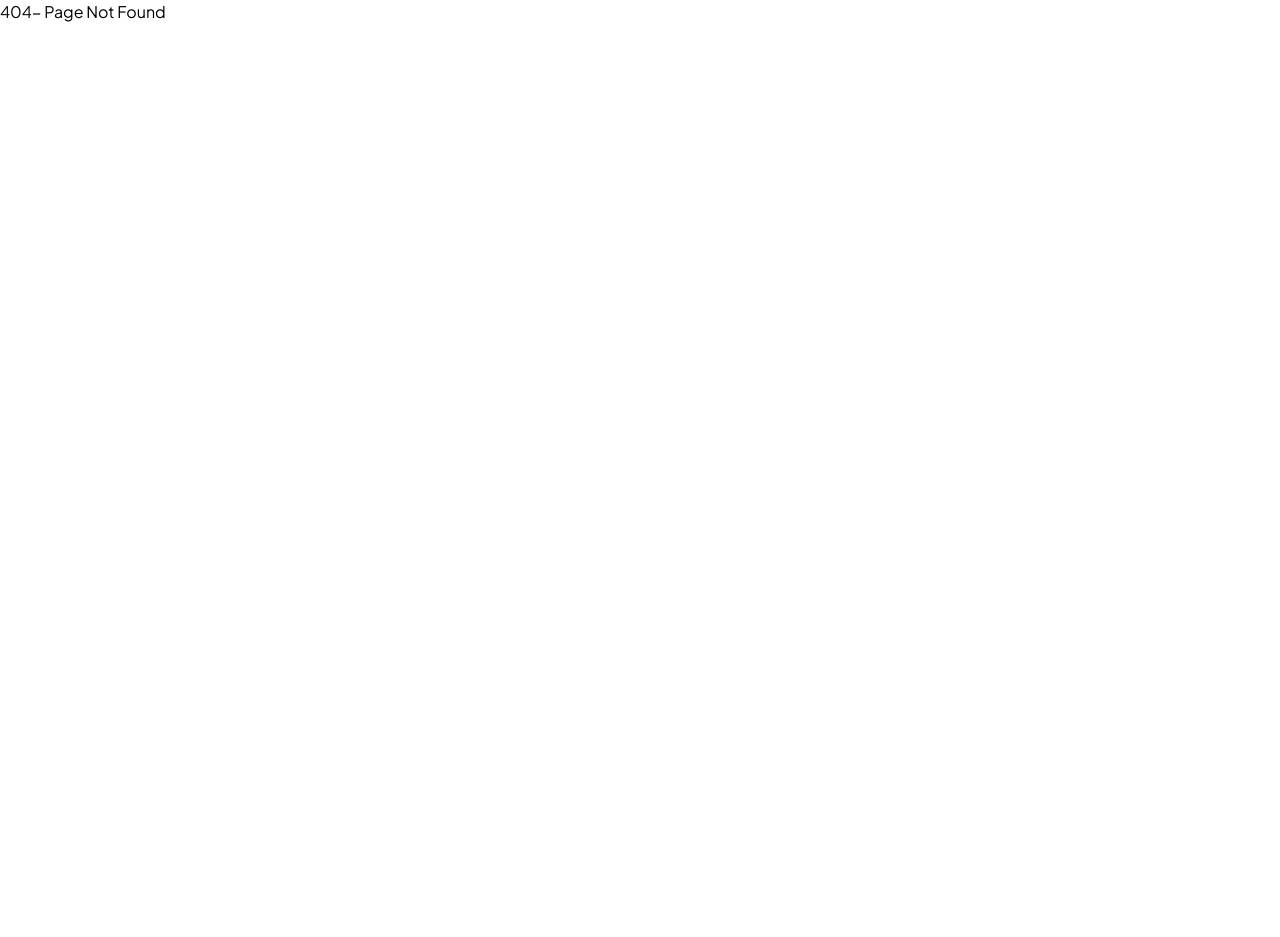
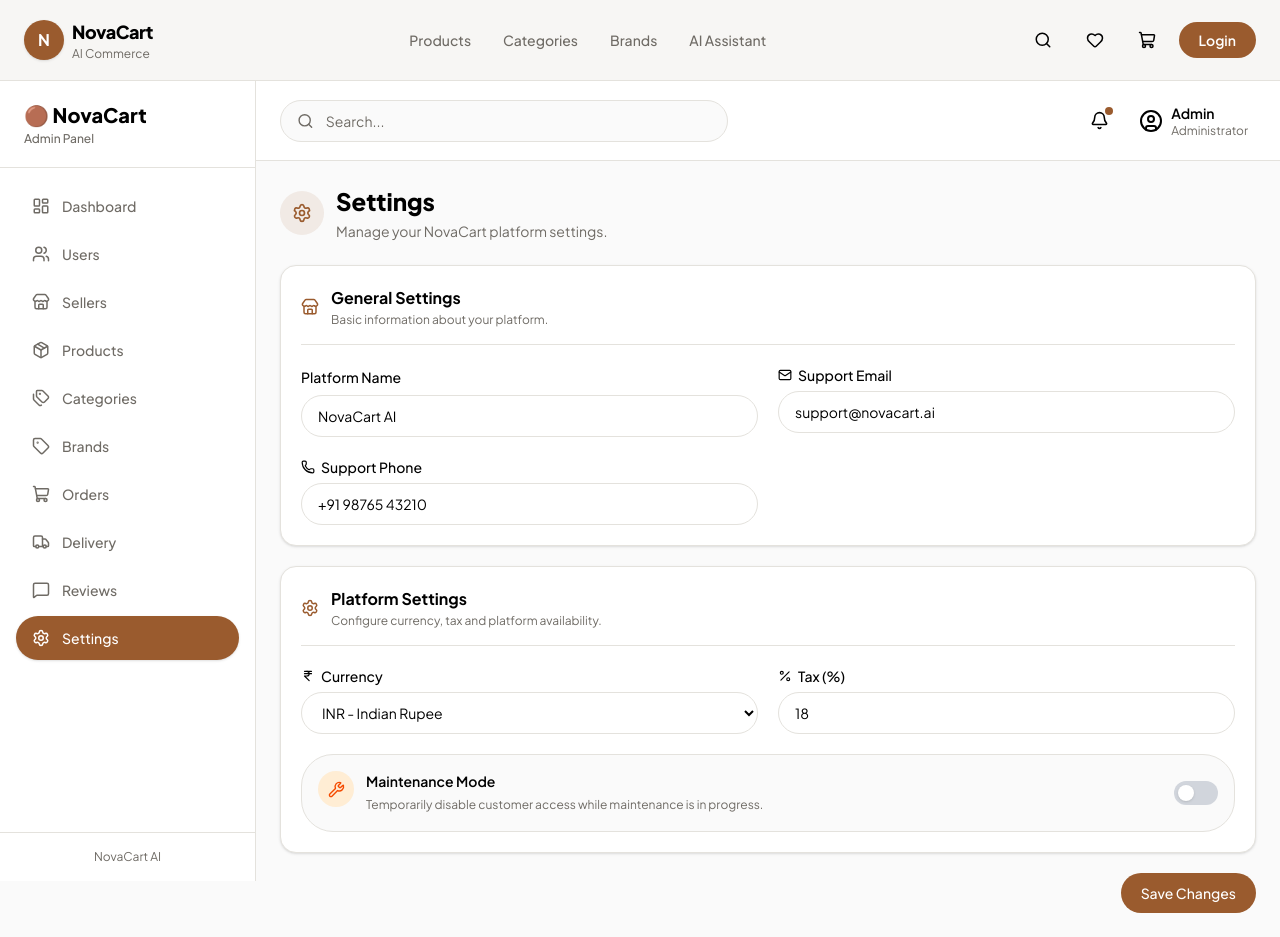
Before and after one commit to musahidkhn-dev/NovaCart-AI-Frontend, a React (Vite) app: page /admin/settings in a window 1280 px wide. Before the commit this address had no page. Before the commit the page ends 800 px from the top, so only its background shows below. Built offline with nearby package versions, Linux system fonts and the light colour scheme.

Commit message:
feat: complete admin panel modules

```diff
--- /dev/null
+++ b/src/pages/admin/AdminSettings.jsx
@@ -0,0 +1,234 @@
+import {
+  Settings,
+  Store,
+  Mail,
+  Phone,
+  IndianRupee,
+  Percent,
+  Wrench,
+} from "lucide-react";
+import { useState } from "react";
+
+const AdminSettings = () => {
+  const [settings, setSettings] = useState({
+    platformName: "NovaCart AI",
+    supportEmail: "support@novacart.ai",
+    supportPhone: "+91 98765 43210",
+    currency: "INR",
+    tax: "18",
+    maintenanceMode: false,
+  });
+  const [savedSettings, setSavedSettings] = useState(settings);
+  const [showSavedMessage, setShowSavedMessage] = useState(false);
+
+  const handleChange = (field, value) => {
+    setSettings((prev) => ({
+      ...prev,
+      [field]: value,
+    }));
+  };
+
+  const handleSaveSettings = () => {
+    setSavedSettings(settings);
+    setShowSavedMessage(true);
+
+    setTimeout(() => {
+      setShowSavedMessage(false);
+    }, 2500);
+  };
+
+  return (
+    <div>
+      {/* Header */}
+      <div>
+        <div className="flex items-center gap-3">
+          <div className="flex h-11 w-11 items-center justify-center rounded-xl bg-primary/10 text-primary">
+            <Settings size={20} />
+          </div>
+
+          <div>
+            <h1 className="text-2xl font-black text-heading">Settings</h1>
+
+            <p className="mt-1 text-sm text-muted">
+              Manage your NovaCart platform settings.
+            </p>
+          </div>
+        </div>
+      </div>
+
+      {/* General Settings */}
+      <div className="mt-6 rounded-2xl border border-border bg-white p-5 shadow-sm">
+        <div className="flex items-center gap-3 border-b border-border pb-4">
+          <Store size={18} className="text-primary" />
+
+          <div>
+            <h2 className="text-base font-bold text-heading">
+              General Settings
+            </h2>
+
+            <p className="mt-0.5 text-xs text-muted">
+              Basic information about your platform.
+            </p>
+          </div>
+        </div>
+
+        <div className="mt-5 grid gap-5 md:grid-cols-2">
+          {/* Platform Name */}
+          <div>
+            <label className="text-sm font-medium text-heading">
+              Platform Name
+            </label>
+
+            <input
+              type="text"
+              value={settings.platformName}
+              onChange={(e) => handleChange("platformName", e.target.value)}
+              className="mt-1.5 w-full rounded-xl border border-border px-4 py-2.5 text-sm outline-none transition focus:border-primary"
+            />
+          </div>
+
+          {/* Support Email */}
+          <div>
+            <label className="flex items-center gap-1.5 text-sm font-medium text-heading">
+              <Mail size={14} />
+              Support Email
+            </label>
+
+            <input
+              type="email"
+              value={settings.supportEmail}
+              onChange={(e) => handleChange("supportEmail", e.target.value)}
+              className="mt-1.5 w-full rounded-xl border border-border px-4 py-2.5 text-sm outline-none transition focus:border-primary"
+            />
+          </div>
+
+          {/* Support Phone */}
+          <div>
+            <label className="flex items-center gap-1.5 text-sm font-medium text-heading">
+              <Phone size={14} />
+              Support Phone
+            </label>
+
+            <input
+              type="tel"
+              value={settings.supportPhone}
+              onChange={(e) => handleChange("supportPhone", e.target.value)}
+              className="mt-1.5 w-full rounded-xl border border-border px-4 py-2.5 text-sm outline-none transition focus:border-primary"
+            />
+          </div>
+        </div>
+      </div>
+
+      {/* Platform Settings */}
+      <div className="mt-5 rounded-2xl border border-border bg-white p-5 shadow-sm">
+        <div className="flex items-center gap-3 border-b border-border pb-4">
+          <Settings size={18} className="text-primary" />
+
+          <div>
+            <h2 className="text-base font-bold text-heading">
+              Platform Settings
+            </h2>
+
+            <p className="mt-0.5 text-xs text-muted">
+              Configure currency, tax and platform availability.
+            </p>
+          </div>
+        </div>
+
+        <div className="mt-5 grid gap-5 md:grid-cols-2">
+          {/* Currency */}
+          <div>
+            <label className="flex items-center gap-1.5 text-sm font-medium text-heading">
+              <IndianRupee size={14} />
+              Currency
+            </label>
+
+            <select
+              value={settings.currency}
+              onChange={(e) => handleChange("currency", e.target.value)}
+              className="mt-1.5 w-full rounded-xl border border-border bg-white px-4 py-2.5 text-sm outline-none transition focus:border-primary"
+            >
+              <option value="INR">INR - Indian Rupee</option>
+
+              <option value="USD">USD - US Dollar</option>
+
+              <option value="EUR">EUR - Euro</option>
+            </select>
+          </div>
+
+          {/* Tax */}
+          <div>
+            <label className="flex items-center gap-1.5 text-sm font-medium text-heading">
+              <Percent size={14} />
+              Tax (%)
+            </label>
+
+            <input
+              type="number"
+              min="0"
+              max="100"
+              value={settings.tax}
+              onChange={(e) => handleChange("tax", e.target.value)}
+              className="mt-1.5 w-full rounded-xl border border-border px-4 py-2.5 text-sm outline-none transition focus:border-primary"
+            />
+          </div>
+        </div>
+
+        {/* Maintenance */}
+        <div className="mt-5 flex flex-col gap-4 rounded-xl border border-border bg-[#FAFAFA] p-4 sm:flex-row sm:items-center sm:justify-between">
+          <div className="flex items-start gap-3">
+            <div className="flex h-9 w-9 shrink-0 items-center justify-center rounded-lg bg-orange-100 text-orange-600">
+              <Wrench size={17} />
+            </div>
+
+            <div>
+              <p className="text-sm font-semibold text-heading">
+                Maintenance Mode
+              </p>
+
+              <p className="mt-1 text-xs leading-5 text-muted">
+                Temporarily disable customer access while maintenance is in
+                progress.
+              </p>
+            </div>
+          </div>
+
+          <button
+            type="button"
+            onClick={() =>
+              handleChange("maintenanceMode", !settings.maintenanceMode)
+            }
+            className={`relative h-6 w-11 shrink-0 rounded-full transition ${
+              settings.maintenanceMode ? "bg-primary" : "bg-gray-300"
+            }`}
+          >
+            <span
+              className={`absolute top-1 h-4 w-4 rounded-full bg-white shadow transition ${
+                settings.maintenanceMode ? "left-6" : "left-1"
+              }`}
+            />
+          </button>
+        </div>
+      </div>
+
+      {/* Save */}
+      <div className="mt-5 flex justify-end">
+        {showSavedMessage && (
+          <p className="mr-4 text-sm font-medium text-green-600">
+            Settings saved successfully.
+          </p>
+        )}
+
+        <button
+          type="button"
+          onClick={handleSaveSettings}
+          className="rounded-xl bg-primary px-5 py-2.5 text-sm font-medium text-white transition hover:opacity-90"
+        >
+          Save Changes
+        </button>
+      </div>
+    </div>
+  );
+};
+
+export default AdminSettings;
--- a/src/routes/index.jsx
+++ b/src/routes/index.jsx
@@ -22,6 +22,7 @@
 import AdminBrand from "../pages/admin/AdminBrand";
 import AdminDelivery from "../pages/admin/AdminDelivery";
 import AdminReviews from "../pages/admin/AdminReviews";
+import AdminSettings from "../pages/admin/AdminSettings";
 
 
 const router = createBrowserRouter([
@@ -105,6 +106,10 @@
             path: "reviews",
             element: <AdminReviews />,
           },
+          {
+            path: "settings",
+            element: <AdminSettings />,
+          },
         ],
       },
     ],
```
